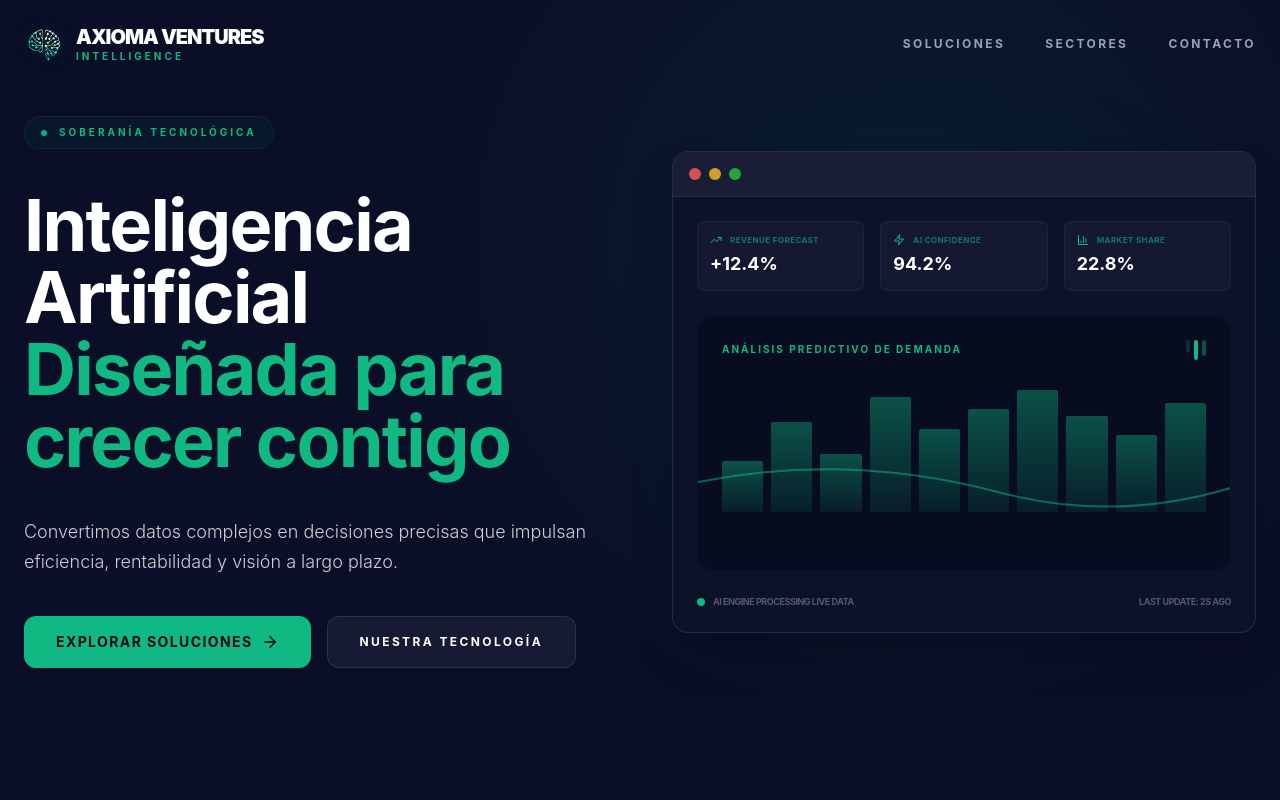
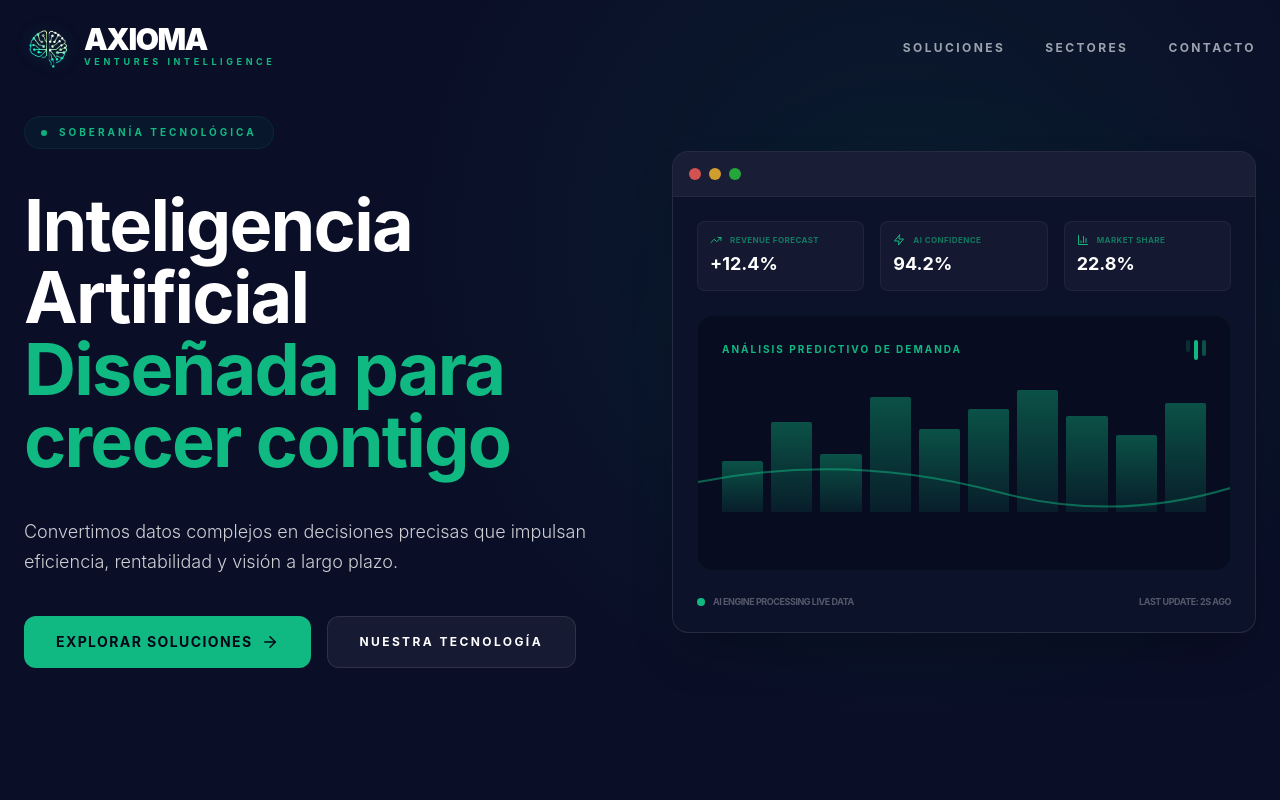
Before and after one commit to joeduar/axioma-intelligence, a React (Vite) app in the folder frontend/: page / in a window 1280 px wide. Shown: the top 800 px of the page. Built offline with nearby package versions, Linux system fonts and the light colour scheme.

Commit message:
Actualización de desarrollo

```diff
--- a/frontend/src/components/Navbar.tsx
+++ b/frontend/src/components/Navbar.tsx
@@ -22,20 +22,21 @@ const Navbar = () => {
     >
       <div className="max-w-7xl mx-auto px-6 flex items-center justify-between">
 
-        {/* LOGO CON FAVICON.PNG */}
         <Link to="/" className="flex items-center gap-3 group">
   <img
     src="/favicon.png"
-            alt="Axioma Ventures Logo"
-            className="w-10 h-10 object-contain"
+    alt="Axioma Logo"
+    className="w-12 h-12 object-contain"
     style={{ filter: 'drop-shadow(0 0 8px rgba(16, 185, 129, 0.3))' }}
   />
-          <div className="flex flex-col">
-            <span className="text-xl font-black tracking-tighter text-white leading-none uppercase">
-              AXIOMA VENTURES
+  <div className="flex flex-col justify-center">
+    {/* PALABRA PREDOMINANTE */}
+    <span className="text-3xl font-black tracking-tighter text-white leading-[0.8] uppercase">
+      AXIOMA
     </span>
-            <span className="text-[10px] font-bold tracking-[0.3em] text-[#10B981] uppercase leading-none mt-1">
-              INTELLIGENCE
+    {/* DESCRIPTOR SECUNDARIO */}
+    <span className="text-[9px] font-bold tracking-[0.4em] text-[#10B981] uppercase mt-1">
+      VENTURES INTELLIGENCE
     </span>
   </div>
 </Link>
```
Lines whose indentation alone changed are shown as unchanged.
